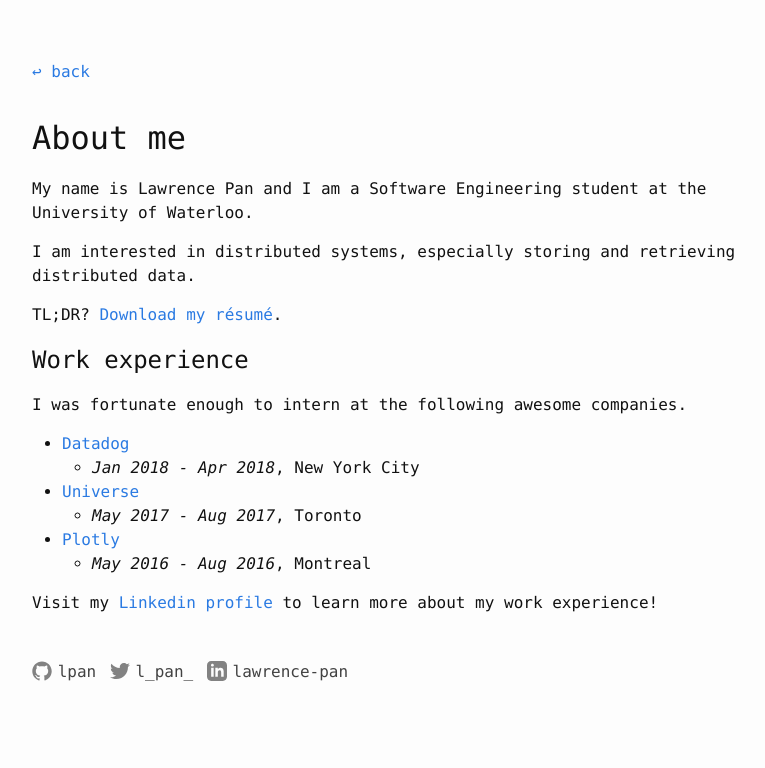
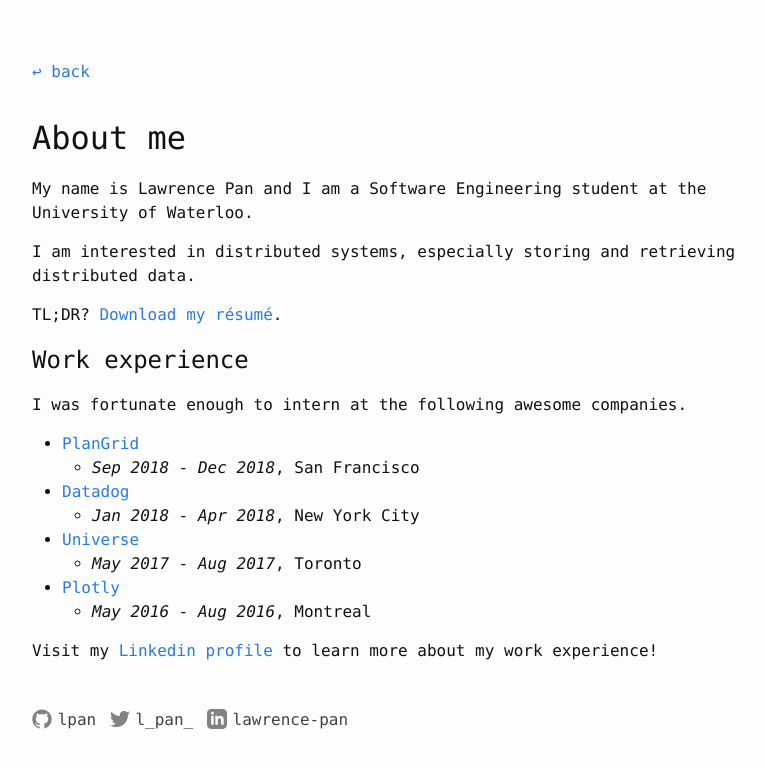
Before and after one commit to lpan/lpan.github.io, a Jekyll site: the page built from about.md, in a window 1280 px wide. Shown: the top 768 px of the page, without its empty margins (238-1003 px from the left). Built offline with Jekyll 4.4.1, drawn with Linux system fonts in a browser that asks for light colours.

Commit message:
add PlanGrid!

```diff
--- a/about.md
+++ b/about.md
@@ -17,6 +17,8 @@ TL;DR? [Download my résumé]({{ site.resume_url }}).
 ## Work experience
 
 I was fortunate enough to intern at the following awesome companies.
+* [PlanGrid](https://plangrid.com)
+  * *Sep 2018 - Dec 2018*, San Francisco
 * [Datadog](https://datadoghq.com)
   * *Jan 2018 - Apr 2018*, New York City
 * [Universe](https://universe.com)
```
